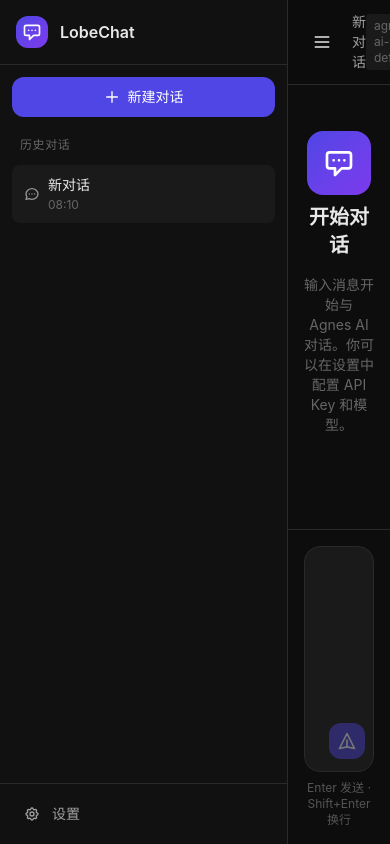
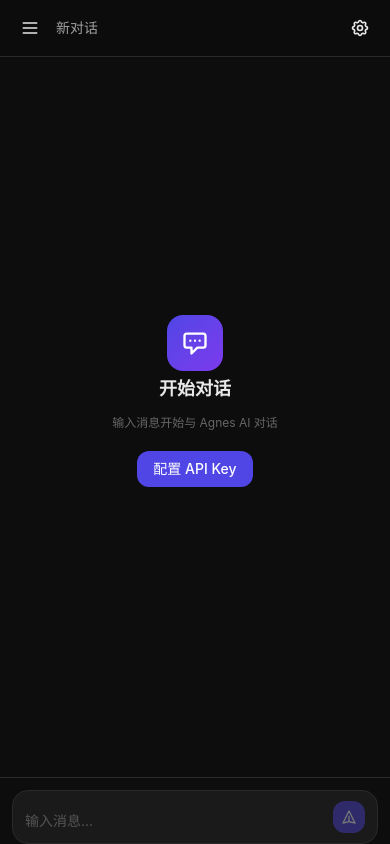
Before and after one commit to mylazily/hichat, a SvelteKit app: page / in a window 390 px wide. Built offline with nearby package versions, Linux system fonts and the light colour scheme.

Commit message:
feat: mobile-first redesign, update Agnes AI API key, improve touch UX

```diff
--- a/src/routes/ChatInput.svelte
+++ b/src/routes/ChatInput.svelte
@@ -13,7 +13,7 @@
 	function autoResize() {
 		if (textarea) {
 			textarea.style.height = 'auto';
-			textarea.style.height = Math.min(textarea.scrollHeight, 200) + 'px';
+			textarea.style.height = Math.min(textarea.scrollHeight, 120) + 'px';
 		}
 	}
 
@@ -23,35 +23,32 @@
 </script>
 
 <div class="max-w-4xl mx-auto relative">
-	<div class="flex items-end gap-2 bg-[#1a1a1a] border border-[#2a2a2a] rounded-2xl px-4 py-3 focus-within:border-[#4f46e5] focus-within:ring-1 focus-within:ring-[#4f46e5]/30 transition-all">
+	<div class="flex items-end gap-1.5 md:gap-2 bg-[#1a1a1a] border border-[#2a2a2a] rounded-2xl px-3 py-2.5 md:px-4 md:py-3 focus-within:border-[#4f46e5] focus-within:ring-1 focus-within:ring-[#4f46e5]/30 transition-all">
 		<textarea
 			bind:this={textarea}
 			bind:value
 			onkeydown={onKeydown}
-			placeholder={isStreaming ? 'AI 正在回复...' : '输入消息... (Shift+Enter 换行)'}
+			placeholder={isStreaming ? 'AI 正在回复...' : '输入消息...'}
 			disabled={isStreaming}
 			rows="1"
-			class="flex-1 bg-transparent text-sm text-[#e8e8e8] placeholder-[#555] resize-none outline-none min-h-[24px] max-h-[200px] py-1"
+			class="flex-1 bg-transparent text-sm text-[#e8e8e8] placeholder-[#555] resize-none outline-none min-h-[22px] max-h-[120px] py-0.5"
 		></textarea>
 		<button
 			onclick={onSend}
 			disabled={isStreaming || !value.trim()}
-			class="p-2 rounded-xl bg-[#4f46e5] hover:bg-[#4338ca] disabled:opacity-40 disabled:cursor-not-allowed text-white transition-all flex-shrink-0"
+			class="p-2 rounded-xl bg-[#4f46e5] hover:bg-[#4338ca] disabled:opacity-40 disabled:cursor-not-allowed text-white transition-all flex-shrink-0 no-select active:scale-90"
 			aria-label="发送"
 		>
 			{#if isStreaming}
-				<svg class="w-5 h-5 animate-spin" fill="none" viewBox="0 0 24 24">
+				<svg class="w-4 h-4 md:w-5 md:h-5 animate-spin" fill="none" viewBox="0 0 24 24">
 					<circle class="opacity-25" cx="12" cy="12" r="10" stroke="currentColor" stroke-width="4"></circle>
 					<path class="opacity-75" fill="currentColor" d="M4 12a8 8 0 018-8V0C5.373 0 0 5.373 0 12h4zm2 5.291A7.962 7.962 0 014 12H0c0 3.042 1.135 5.824 3 7.938l3-2.647z"></path>
 				</svg>
 			{:else}
-				<svg class="w-5 h-5" fill="none" stroke="currentColor" viewBox="0 0 24 24">
+				<svg class="w-4 h-4 md:w-5 md:h-5" fill="none" stroke="currentColor" viewBox="0 0 24 24">
 					<path stroke-linecap="round" stroke-linejoin="round" stroke-width="2" d="M12 19l9 2-9-18-9 18 9-2zm0 0v-8"/>
 				</svg>
 			{/if}
 		</button>
 	</div>
-	<div class="text-xs text-[#555] mt-2 text-center">
-		Enter 发送 · Shift+Enter 换行
-	</div>
 </div>
--- a/src/routes/ChatInterface.svelte
+++ b/src/routes/ChatInterface.svelte
@@ -14,11 +14,12 @@
 	let inputValue = $state('');
 	let isStreaming = $state(false);
 	let showSettings = $state(false);
-	let sidebarOpen = $state(true);
+	let sidebarOpen = $state(false);
 	let apiKey = $state('');
 	let selectedModel = $state('agnes-ai-default');
 	let models: string[] = $state([]);
 	let messagesEnd: HTMLDivElement;
+	let isMobile = $state(false);
 
 	chatSessions.subscribe(v => { sessions = v; });
 	currentSessionId.subscribe(v => { activeSessionId = v; });
@@ -34,6 +35,9 @@
 	});
 
 	onMount(() => {
+		checkMobile();
+		window.addEventListener('resize', checkMobile);
+
 		const savedKey = localStorage.getItem('agnes-api-key');
 		if (savedKey) apiKey = savedKey;
 
@@ -55,7 +59,20 @@
 		} else {
 			currentSessionId.set(sessions[0].id);
 		}
+
+		return () => {
+			window.removeEventListener('resize', checkMobile);
+		};
 	});
+
+	function checkMobile() {
+		isMobile = window.innerWidth < 768;
+		if (!isMobile) {
+			sidebarOpen = true;
+		} else {
+			sidebarOpen = false;
+		}
+	}
 
 	$effect(() => {
 		if (sessions.length > 0) {
@@ -156,10 +173,12 @@
 		const newSession = createNewSession();
 		chatSessions.addSession(newSession);
 		currentSessionId.set(newSession.id);
+		if (isMobile) sidebarOpen = false;
 	}
 
 	function handleSelectSession(id: string) {
 		currentSessionId.set(id);
+		if (isMobile) sidebarOpen = false;
 	}
 
 	function handleDeleteSession(id: string) {
@@ -192,11 +211,12 @@
 	}
 </script>
 
-<div class="flex h-screen w-full bg-[#0d0d0d] text-[#e8e8e8] overflow-hidden">
+<div class="flex h-[100dvh] w-full bg-[#0d0d0d] text-[#e8e8e8] overflow-hidden">
 	<Sidebar
 		{sessions}
 		{activeSessionId}
 		{sidebarOpen}
+		{isMobile}
 		onNewChat={handleNewChat}
 		onSelectSession={handleSelectSession}
 		onDeleteSession={handleDeleteSession}
@@ -204,28 +224,39 @@
 		onOpenSettings={() => showSettings = true}
 	/>
 
-	<main class="flex-1 flex flex-col min-w-0 transition-all duration-300">
+	<main class="flex-1 flex flex-col min-w-0 transition-all duration-300 relative">
+		<!-- Mobile Overlay -->
+		{#if sidebarOpen && isMobile}
+			<div
+				class="absolute inset-0 bg-black/60 z-30"
+				onclick={() => sidebarOpen = false}
+				role="presentation"
+			></div>
+		{/if}
+
 		<!-- Header -->
-		<header class="flex items-center justify-between px-4 py-3 border-b border-[#2a2a2a] bg-[#0d0d0d]/80 backdrop-blur-sm">
-			<div class="flex items-center gap-3">
+		<header class="flex items-center justify-between px-3 py-2.5 md:px-4 md:py-3 border-b border-[#2a2a2a] bg-[#0d0d0d]/90 backdrop-blur-sm flex-shrink-0 z-10">
+			<div class="flex items-center gap-2 md:gap-3">
+				{#if isMobile}
 					<button
 						onclick={() => sidebarOpen = !sidebarOpen}
-					class="p-2 rounded-lg hover:bg-[#1a1a1a] transition-colors"
+						class="p-2 rounded-lg hover:bg-[#1a1a1a] transition-colors no-select"
 						aria-label="切换侧边栏"
 					>
 						<svg class="w-5 h-5" fill="none" stroke="currentColor" viewBox="0 0 24 24">
 							<path stroke-linecap="round" stroke-linejoin="round" stroke-width="2" d="M4 6h16M4 12h16M4 18h16"/>
 						</svg>
 					</button>
-				<h1 class="text-sm font-medium text-[#a0a0a0]">
-					{activeSession?.title || 'LobeChat Svelte'}
+				{/if}
+				<h1 class="text-sm font-medium text-[#a0a0a0] truncate max-w-[150px] md:max-w-md">
+					{activeSession?.title || 'HiChat'}
 				</h1>
 			</div>
-			<div class="flex items-center gap-2">
-				<span class="text-xs text-[#666] px-2 py-1 rounded bg-[#1a1a1a]">{selectedModel}</span>
+			<div class="flex items-center gap-1.5 md:gap-2">
+				<span class="hidden md:inline text-xs text-[#666] px-2 py-1 rounded bg-[#1a1a1a] truncate max-w-[120px]">{selectedModel}</span>
 				<button
 					onclick={() => showSettings = true}
-					class="p-2 rounded-lg hover:bg-[#1a1a1a] transition-colors"
+					class="p-2 rounded-lg hover:bg-[#1a1a1a] transition-colors no-select"
 					aria-label="设置"
 				>
 					<svg class="w-5 h-5" fill="none" stroke="currentColor" viewBox="0 0 24 24">
@@ -237,29 +268,37 @@
 		</header>
 
 		<!-- Messages Area -->
-		<div class="flex-1 overflow-y-auto px-4 py-6 space-y-6">
+		<div class="flex-1 overflow-y-auto px-3 py-4 md:px-4 md:py-6 space-y-4 md:space-y-6 scroll-smooth">
 			{#if activeSession && activeSession.messages.length > 0}
 				{#each activeSession.messages as message (message.id)}
 					<ChatMessage {message} />
 				{/each}
 			{:else}
-				<div class="flex flex-col items-center justify-center h-full text-center space-y-4">
-					<div class="w-16 h-16 rounded-2xl bg-gradient-to-br from-[#4f46e5] to-[#7c3aed] flex items-center justify-center mb-2">
-						<svg class="w-8 h-8 text-white" fill="none" stroke="currentColor" viewBox="0 0 24 24">
+				<div class="flex flex-col items-center justify-center h-full text-center space-y-3 md:space-y-4 px-4">
+					<div class="w-14 h-14 md:w-16 md:h-16 rounded-2xl bg-gradient-to-br from-[#4f46e5] to-[#7c3aed] flex items-center justify-center mb-1 md:mb-2">
+						<svg class="w-7 h-7 md:w-8 md:h-8 text-white" fill="none" stroke="currentColor" viewBox="0 0 24 24">
 							<path stroke-linecap="round" stroke-linejoin="round" stroke-width="2" d="M8 10h.01M12 10h.01M16 10h.01M9 16H5a2 2 0 01-2-2V6a2 2 0 012-2h14a2 2 0 012 2v8a2 2 0 01-2 2h-5l-5 5v-5z"/>
 						</svg>
 					</div>
-					<h2 class="text-xl font-semibold text-[#e8e8e8]">开始对话</h2>
-					<p class="text-sm text-[#666] max-w-md">
-						输入消息开始与 Agnes AI 对话。你可以在设置中配置 API Key 和模型。
+					<h2 class="text-lg md:text-xl font-semibold text-[#e8e8e8]">开始对话</h2>
+					<p class="text-xs md:text-sm text-[#666] max-w-xs md:max-w-md">
+						输入消息开始与 Agnes AI 对话
 					</p>
+					{#if !apiKey}
+						<button
+							onclick={() => showSettings = true}
+							class="mt-2 px-4 py-2 rounded-xl bg-[#4f46e5] text-white text-sm font-medium no-select"
+						>
+							配置 API Key
+						</button>
+					{/if}
 				</div>
 			{/if}
 			<div bind:this={messagesEnd}></div>
 		</div>
 
 		<!-- Input Area -->
-		<div class="border-t border-[#2a2a2a] px-4 py-4 bg-[#0d0d0d]">
+		<div class="border-t border-[#2a2a2a] px-3 py-3 md:px-4 md:py-4 bg-[#0d0d0d] flex-shrink-0 mobile-safe-bottom">
 			<ChatInput
 				bind:value={inputValue}
 				{isStreaming}
--- a/src/routes/Sidebar.svelte
+++ b/src/routes/Sidebar.svelte
@@ -5,6 +5,7 @@
 		sessions: ChatSession[];
 		activeSessionId: string | null;
 		sidebarOpen: boolean;
+		isMobile: boolean;
 		onNewChat: () => void;
 		onSelectSession: (id: string) => void;
 		onDeleteSession: (id: string) => void;
@@ -16,6 +17,7 @@
 		sessions,
 		activeSessionId,
 		sidebarOpen,
+		isMobile,
 		onNewChat,
 		onSelectSession,
 		onDeleteSession,
@@ -35,22 +37,33 @@
 </script>
 
 {#if sidebarOpen}
-	<aside class="w-72 flex-shrink-0 bg-[#111111] border-r border-[#2a2a2a] flex flex-col h-full transition-all duration-300">
+	<aside class="{isMobile ? 'fixed inset-y-0 left-0 z-40 w-[280px]' : 'w-[260px] flex-shrink-0'} bg-[#111111] border-r border-[#2a2a2a] flex flex-col h-full transition-all duration-300">
 		<!-- Logo Area -->
-		<div class="flex items-center gap-3 px-4 py-4 border-b border-[#2a2a2a]">
+		<div class="flex items-center gap-3 px-4 py-3.5 border-b border-[#2a2a2a]">
 			<div class="w-8 h-8 rounded-xl bg-gradient-to-br from-[#4f46e5] to-[#7c3aed] flex items-center justify-center">
 				<svg class="w-5 h-5 text-white" fill="none" stroke="currentColor" viewBox="0 0 24 24">
 					<path stroke-linecap="round" stroke-linejoin="round" stroke-width="2" d="M8 10h.01M12 10h.01M16 10h.01M9 16H5a2 2 0 01-2-2V6a2 2 0 012-2h14a2 2 0 012 2v8a2 2 0 01-2 2h-5l-5 5v-5z"/>
 				</svg>
 			</div>
-			<span class="font-semibold text-[#e8e8e8]">LobeChat</span>
+			<span class="font-semibold text-[#e8e8e8] text-base">HiChat</span>
+			{#if isMobile}
+				<button
+					onclick={onToggleSidebar}
+					class="ml-auto p-1.5 rounded-lg hover:bg-[#2a2a2a] text-[#888] transition-colors no-select"
+					aria-label="关闭侧边栏"
+				>
+					<svg class="w-5 h-5" fill="none" stroke="currentColor" viewBox="0 0 24 24">
+						<path stroke-linecap="round" stroke-linejoin="round" stroke-width="2" d="M6 18L18 6M6 6l12 12"/>
+					</svg>
+				</button>
+			{/if}
 		</div>
 
 		<!-- New Chat Button -->
 		<div class="px-3 py-3">
 			<button
 				onclick={onNewChat}
-				class="w-full flex items-center justify-center gap-2 px-4 py-2.5 rounded-xl bg-[#4f46e5] hover:bg-[#4338ca] text-white text-sm font-medium transition-colors"
+				class="w-full flex items-center justify-center gap-2 px-4 py-3 rounded-xl bg-[#4f46e5] hover:bg-[#4338ca] text-white text-sm font-medium transition-colors no-select active:scale-[0.98]"
 			>
 				<svg class="w-4 h-4" fill="none" stroke="currentColor" viewBox="0 0 24 24">
 					<path stroke-linecap="round" stroke-linejoin="round" stroke-width="2" d="M12 4v16m8-8H4"/>
@@ -66,19 +79,19 @@
 				<div class="group relative">
 					<button
 						onclick={() => onSelectSession(session.id)}
-						class="w-full text-left px-3 py-2.5 rounded-lg text-sm transition-colors flex items-center gap-2 {activeSessionId === session.id ? 'bg-[#1a1a1a] text-[#e8e8e8]' : 'text-[#a0a0a0] hover:bg-[#1a1a1a] hover:text-[#e8e8e8]' }"
+						class="w-full text-left px-3 py-3 rounded-xl text-sm transition-colors flex items-center gap-2.5 no-select {activeSessionId === session.id ? 'bg-[#1a1a1a] text-[#e8e8e8]' : 'text-[#a0a0a0] hover:bg-[#1a1a1a] hover:text-[#e8e8e8]' }"
 					>
 						<svg class="w-4 h-4 flex-shrink-0 opacity-60" fill="none" stroke="currentColor" viewBox="0 0 24 24">
 							<path stroke-linecap="round" stroke-linejoin="round" stroke-width="2" d="M8 12h.01M12 12h.01M16 12h.01M21 12c0 4.418-4.03 8-9 8a9.863 9.863 0 01-4.255-.949L3 20l1.395-3.72C3.512 15.042 3 13.574 3 12c0-4.418 4.03-8 9-8s9 3.582 9 8z"/>
 						</svg>
 						<div class="flex-1 min-w-0">
-							<div class="truncate">{session.title}</div>
+							<div class="truncate font-medium">{session.title}</div>
 							<div class="text-xs text-[#666] mt-0.5">{formatDate(session.updatedAt)}</div>
 						</div>
 					</button>
 					<button
 						onclick={() => onDeleteSession(session.id)}
-						class="absolute right-2 top-1/2 -translate-y-1/2 p-1.5 rounded-md opacity-0 group-hover:opacity-100 hover:bg-[#2a2a2a] text-[#888] hover:text-red-400 transition-all"
+						class="absolute right-2 top-1/2 -translate-y-1/2 p-2 rounded-lg opacity-0 group-hover:opacity-100 hover:bg-[#2a2a2a] text-[#888] hover:text-red-400 transition-all no-select"
 						aria-label="删除对话"
 					>
 						<svg class="w-3.5 h-3.5" fill="none" stroke="currentColor" viewBox="0 0 24 24">
@@ -93,7 +106,7 @@
 		<div class="border-t border-[#2a2a2a] px-3 py-3 space-y-1">
 			<button
 				onclick={onOpenSettings}
-				class="w-full flex items-center gap-3 px-3 py-2 rounded-lg text-sm text-[#a0a0a0] hover:bg-[#1a1a1a] hover:text-[#e8e8e8] transition-colors"
+				class="w-full flex items-center gap-3 px-3 py-2.5 rounded-xl text-sm text-[#a0a0a0] hover:bg-[#1a1a1a] hover:text-[#e8e8e8] transition-colors no-select"
 			>
 				<svg class="w-4 h-4" fill="none" stroke="currentColor" viewBox="0 0 24 24">
 					<path stroke-linecap="round" stroke-linejoin="round" stroke-width="2" d="M10.325 4.317c.426-1.756 2.924-1.756 3.35 0a1.724 1.724 0 002.573 1.066c1.543-.94 3.31.826 2.37 2.37a1.724 1.724 0 001.065 2.572c1.756.426 1.756 2.924 0 3.35a1.724 1.724 0 00-1.066 2.573c.94 1.543-.826 3.31-2.37 2.37a1.724 1.724 0 00-2.572 1.065c-.426 1.756-2.924 1.756-3.35 0a1.724 1.724 0 00-2.573-1.066c-1.543.94-3.31-.826-2.37-2.37a1.724 1.724 0 00-1.065-2.572c-1.756-.426-1.756-2.924 0-3.35a1.724 1.724 0 001.066-2.573c-.94-1.543.826-3.31 2.37-2.37.996.608 2.296.07 2.572-1.065z"/>
@@ -103,14 +116,4 @@
 			</button>
 		</div>
 	</aside>
-{:else}
-	<button
-		onclick={onToggleSidebar}
-		class="fixed left-4 top-4 z-50 p-2 rounded-lg bg-[#1a1a1a] border border-[#2a2a2a] hover:bg-[#2a2a2a] transition-colors"
-		aria-label="打开侧边栏"
-	>
-		<svg class="w-5 h-5 text-[#a0a0a0]" fill="none" stroke="currentColor" viewBox="0 0 24 24">
-			<path stroke-linecap="round" stroke-linejoin="round" stroke-width="2" d="M4 6h16M4 12h16M4 18h16"/>
-		</svg>
-	</button>
 {/if}
--- a/src/routes/layout.css
+++ b/src/routes/layout.css
@@ -15,12 +15,15 @@
 html, body {
 	background-color: #0d0d0d;
 	color: #e8e8e8;
+	-webkit-tap-highlight-color: transparent;
+	touch-action: manipulation;
+	overscroll-behavior-y: none;
 }
 
 /* Scrollbar styling */
 ::-webkit-scrollbar {
-	width: 6px;
-	height: 6px;
+	width: 4px;
+	height: 4px;
 }
 
 ::-webkit-scrollbar-track {
@@ -29,7 +32,7 @@
 
 ::-webkit-scrollbar-thumb {
 	background: #2a2a2a;
-	border-radius: 3px;
+	border-radius: 2px;
 }
 
 ::-webkit-scrollbar-thumb:hover {
@@ -41,3 +44,22 @@
 	background: rgba(79, 70, 229, 0.3);
 	color: #e8e8e8;
 }
+
+/* Mobile safe area */
+@supports (padding-bottom: env(safe-area-inset-bottom)) {
+	.mobile-safe-bottom {
+		padding-bottom: env(safe-area-inset-bottom);
+	}
+}
+
+/* Prevent text selection on UI elements */
+.no-select {
+	-webkit-user-select: none;
+	user-select: none;
+}
+
+/* Smooth scrolling */
+.scroll-smooth {
+	scroll-behavior: smooth;
+	-webkit-overflow-scrolling: touch;
+}
```
Also changed, not shown: src/routes/ChatMessage.svelte (+16 -16 lines), src/routes/SettingsModal.svelte (+19 -27 lines). Lines whose indentation alone changed are shown as unchanged.
